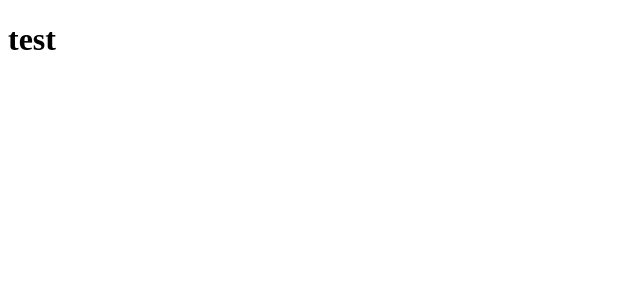
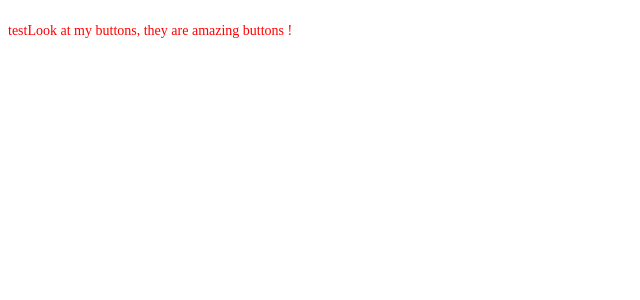
Before and after one commit to tdo94/SDCservice_TD, a React app: page / in a window 1280 px wide. Shown: the top 300 px of the page, without its empty margins (0-640 px from the left). Built offline with nearby package versions, Linux system fonts and the light colour scheme.

Commit message:
Setup modular styled components

```diff
--- a/package.json
+++ b/package.json
@@ -50,6 +50,7 @@
     "morgan": "^1.9.1",
     "pg": "^7.8.0",
     "react": "^16.8.1",
-    "react-dom": "^16.8.1"
+    "react-dom": "^16.8.1",
+    "styled-components": "^4.1.3"
   }
 }
--- a/src/App/app.jsx
+++ b/src/App/app.jsx
@@ -1,4 +1,6 @@
 import React from 'react';
+
+import { Section, Paragraph } from './app.style';
 
 export default class App extends React.Component {
   constructor(props) {
@@ -14,9 +16,12 @@ export default class App extends React.Component {
   render() {
     const { product } = this.state;
     return (
-      <div>
-        <h1>{product.name}</h1>
-      </div>
+      <Section>
+        <Paragraph>
+          {product.name}
+          Look at my buttons, they are amazing buttons !
+        </Paragraph>
+      </Section>
     );
   }
 }
--- /dev/null
+++ b/src/App/app.style.js
@@ -0,0 +1,14 @@
+import styled from 'styled-components';
+
+export const Section = styled.main`
+  display: flex;
+  flex-direction: column;
+  background: #fff;
+`;
+
+export const Paragraph = styled.p`
+  font-size: 14px;
+  line-height: 18px;
+  color: red;
+  margin-bottom: 20px;
+`;
```
Also changed, not shown: 1 other file (tests, documents, lock files or other folders).
